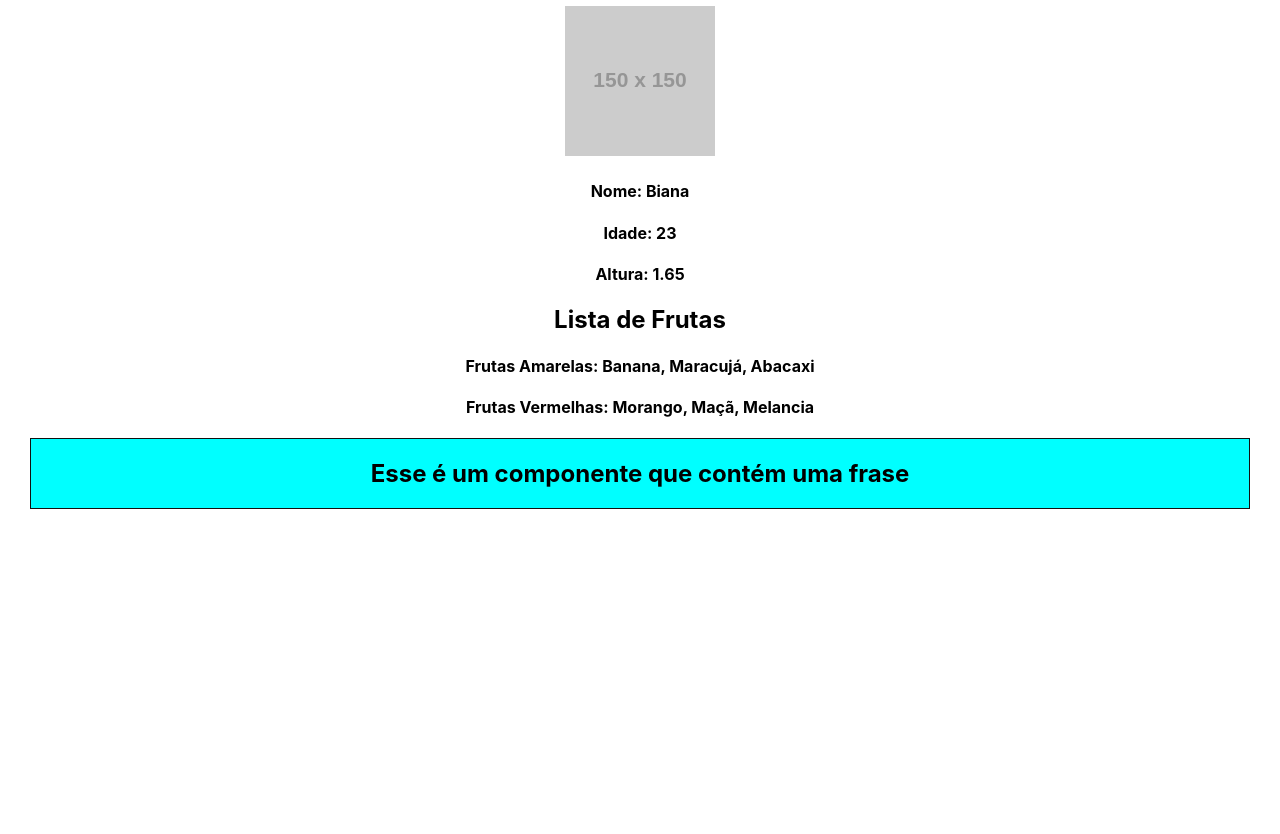
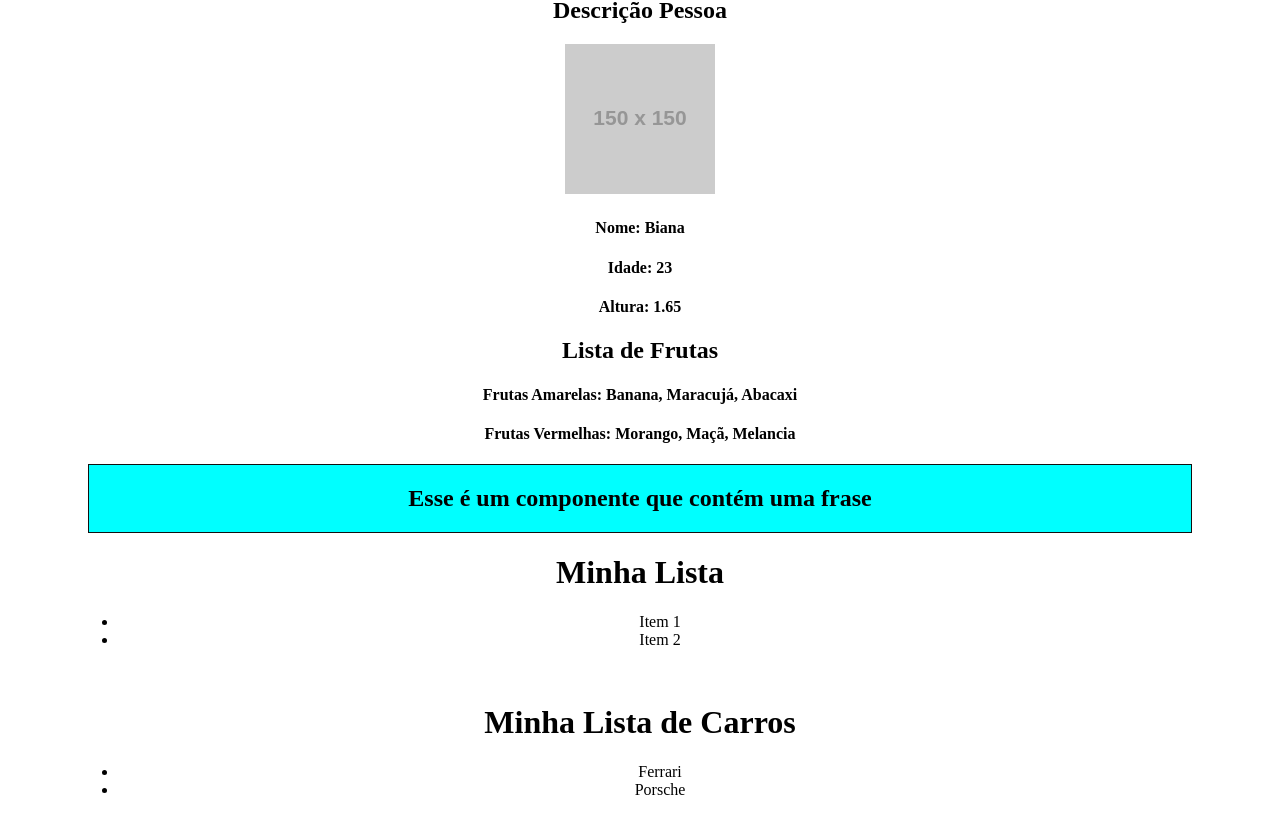
Before and after one commit to Daniel-Penelva/Aprendendo-React-com-JavaScript, a React (Create React App) app: page / in a window 1280 px wide. Shown: the part 712-1546 px from the top of the page. Before the commit the page ends 1231 px from the top, so only its background shows below. Built offline with nearby package versions, Linux system fonts and the light colour scheme.

Commit message:
Utilizando React fragments

```diff
--- a/src/App.js
+++ b/src/App.js
@@ -4,6 +4,7 @@
 import Pessoa from "./components/Pessoa";
 import Fruta from "./components/Fruta";
 import Frase from "./components/Frase";
+import List from "./components/List";
 
 function App() {
   const nome = "Daniel"
@@ -50,6 +51,8 @@
       />
 
       <Frase/>
+
+      <List/>
     </div>
   );
 }
--- /dev/null
+++ b/src/components/Item.js
@@ -0,0 +1,10 @@
+
+function Item(props){
+    return(
+        <>
+            <li>{props.marca}</li>
+        </>
+    )
+}
+
+export default Item
--- /dev/null
+++ b/src/components/List.js
@@ -0,0 +1,23 @@
+import Item from "./Item"
+
+function List(){
+    return(
+        <>
+            <h1>Minha Lista</h1>
+            <ul>
+                <li>Item 1</li>
+                <li>Item 2</li>
+            </ul>
+
+            <br />
+
+            <h1>Minha Lista de Carros</h1>
+            <ul>
+                <Item marca="Ferrari"/>
+                <Item marca="Porsche"/>
+            </ul>
+        </>
+    )
+}
+
+export default List
--- a/src/index.css
+++ b/src/index.css
@@ -1,13 +1,3 @@
 body {
-  margin: 0;
-  font-family: -apple-system, BlinkMacSystemFont, 'Segoe UI', 'Roboto', 'Oxygen',
-    'Ubuntu', 'Cantarell', 'Fira Sans', 'Droid Sans', 'Helvetica Neue',
-    sans-serif;
-  -webkit-font-smoothing: antialiased;
-  -moz-osx-font-smoothing: grayscale;
+  padding: 50px;
 }
-
-code {
-  font-family: source-code-pro, Menlo, Monaco, Consolas, 'Courier New',
-    monospace;
-}
```
Also changed, not shown: 1 other file (tests, documents, lock files or other folders).
